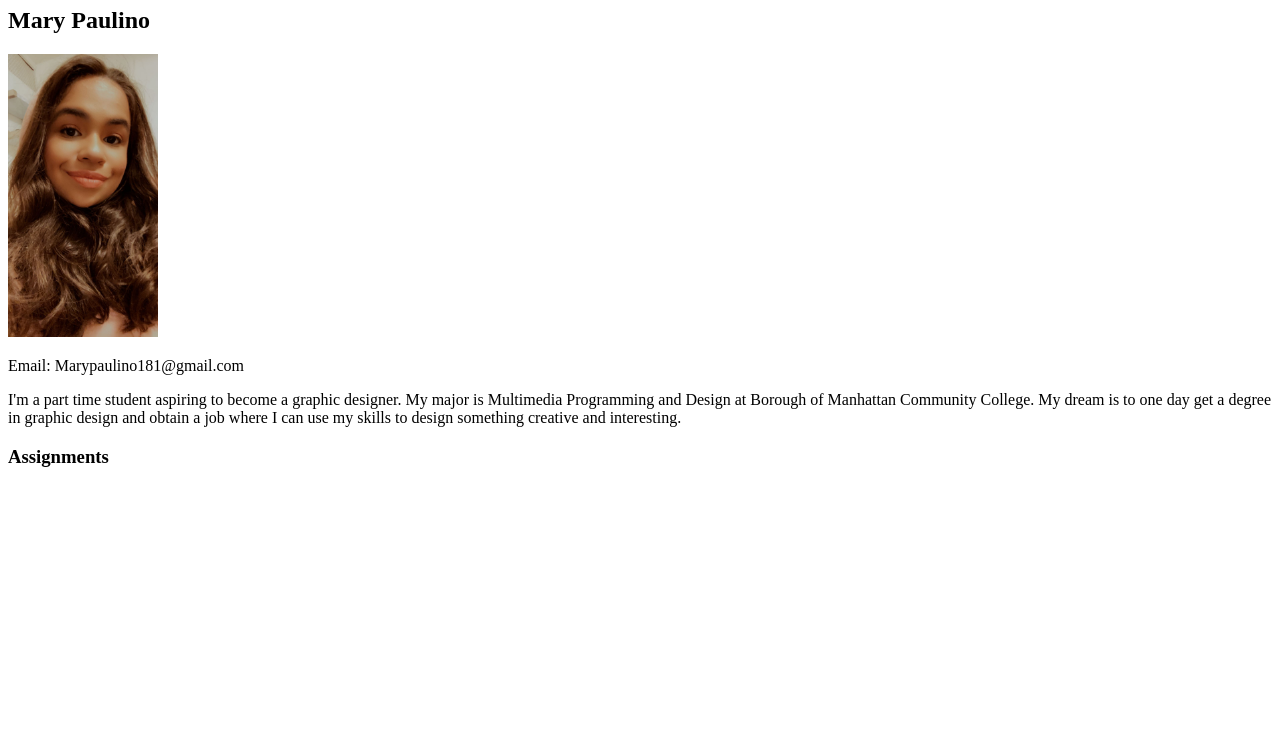
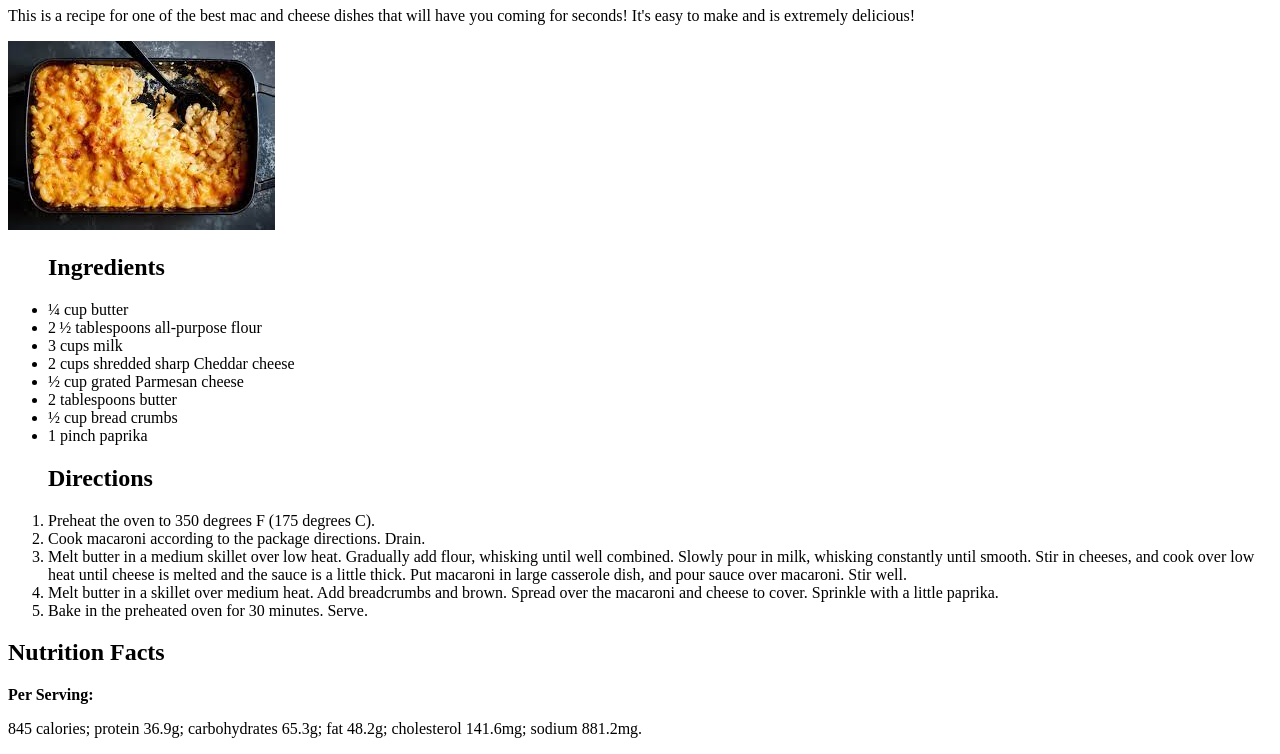
Before and after one commit to Mary-Paulino/mmp240, a plain HTML site: page index.html in a window 1280 px wide. Shown: the part 73-827 px from the top of the page. Before the commit the page ends 800 px from the top, so only its background shows below. Drawn offline with Linux system fonts and the light colour scheme.

Commit message:
Add files via upload

```diff
--- a/index.html
+++ b/index.html
@@ -1,17 +1,39 @@
 <!DOCTYPE html>
 <html>
-<head>
-  <meta charset="utf-8">
-    <title>MMP240 Class Website</title>
+  <head>
+    <meta charset="utf-8">
+    <title>Best Recipe for Mac and Cheese</title>
 </head>
-  <body>
-   <h1>MMP240 Class Website</h1>
-    <h2>Mary Paulino</h2>
-    <img src="IMG_8329.JPG" alt="IMG_8329.JPG" width="150">
-    <p>Email: Marypaulino181@gmail.com</p>
-    <p>I'm a part time student aspiring to become a graphic designer. My major is Multimedia Programming and Design at Borough of Manhattan Community College. My dream is to one day get a degree in graphic design and obtain a job where I can use my skills to design something creative and interesting.</p>
+<body>
+    <h1>Best Recipe for Mac and Cheese</h1>
+    <p>This is a recipe for one of the best mac and cheese dishes that will have you coming for seconds! It's easy to make and is extremely delicious!</p>
 
-  <h3>Assignments</h3>
+    <img src="Mac&Cheese.jpeg" alt="Mac&Cheese.jpeg">
+    <ul>
+    <h2>Ingredients</h2>
+      <li>¼ cup butter</li>
+      <li>2 ½ tablespoons all-purpose flour </li>
+      <li>3 cups milk </li>
+      <li>2 cups shredded sharp Cheddar cheese </li>
+      <li>½ cup grated Parmesan cheese </li>
+      <li>2 tablespoons butter </li>
+      <li>½ cup bread crumbs </li>
+      <li>1 pinch paprika</li>
+    </ul>
 
+    <ol>
+     <h2>Directions</h2>
+       <li>Preheat the oven to 350 degrees F (175 degrees C).</li>
+       <li>Cook macaroni according to the package directions. Drain.</li>
+       <li>Melt butter in a medium skillet over low heat. Gradually add flour, whisking until well combined. Slowly pour in milk, whisking constantly until smooth. Stir in cheeses, and cook over low heat until cheese is melted and the sauce is a little thick. Put macaroni in large casserole dish, and pour sauce over macaroni. Stir well.</li>
+        <li>Melt butter in a skillet over medium heat. Add breadcrumbs and brown. Spread over the macaroni and cheese to cover. Sprinkle with a little paprika.</li>
+        <li>Bake in the preheated oven for 30 minutes. Serve.</li>
+     </ol>
+
+    <h2>Nutrition Facts </h2>
+<p><strong> Per Serving:</strong><br>
+  <p>845 calories; protein 36.9g; carbohydrates 65.3g; fat 48.2g; cholesterol 141.6mg; sodium 881.2mg.</p>
+
+    <script src="script.js"></script>
   </body>
 </html>
```
Also changed, not shown: Mac&Cheese.jpeg (added).
